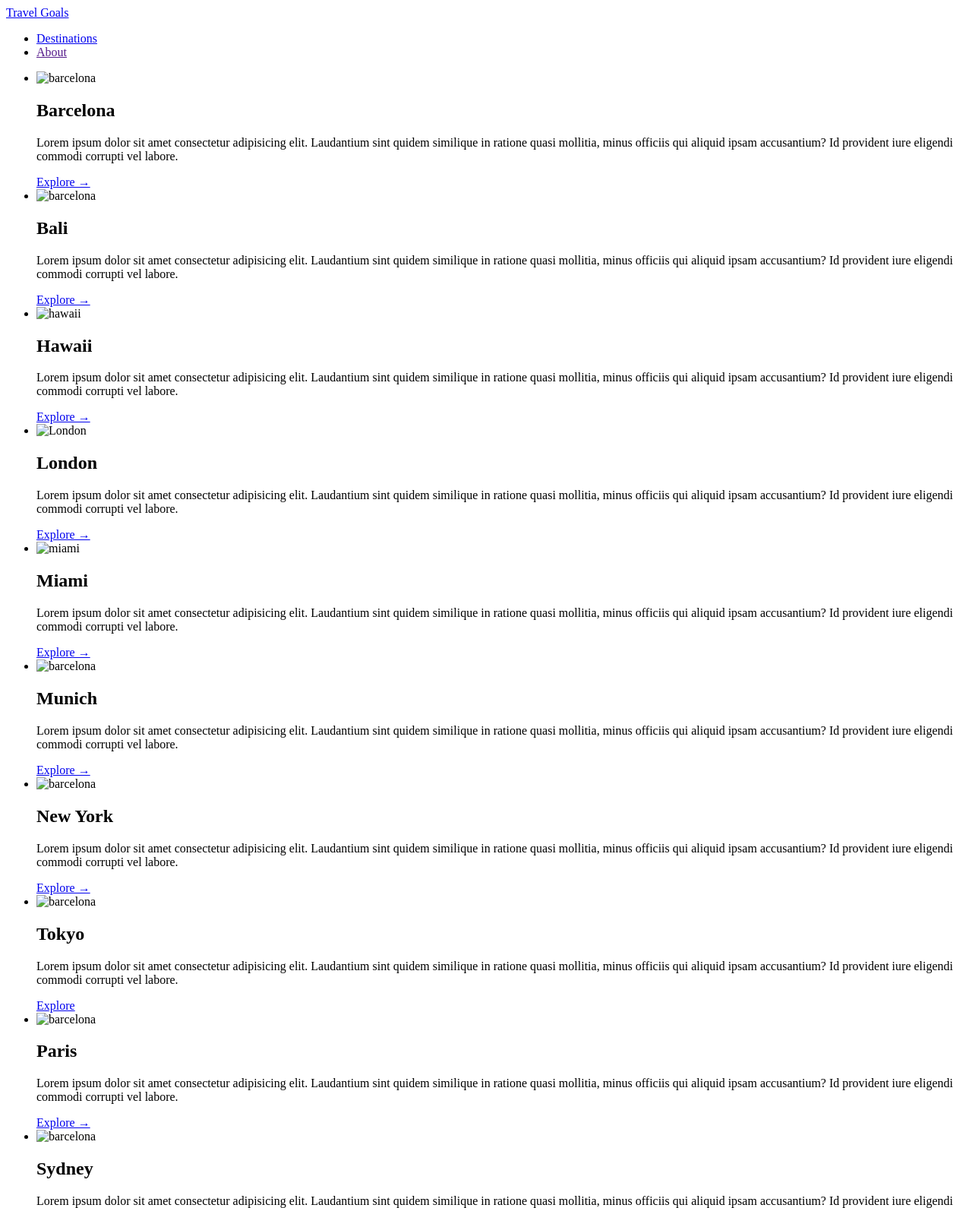
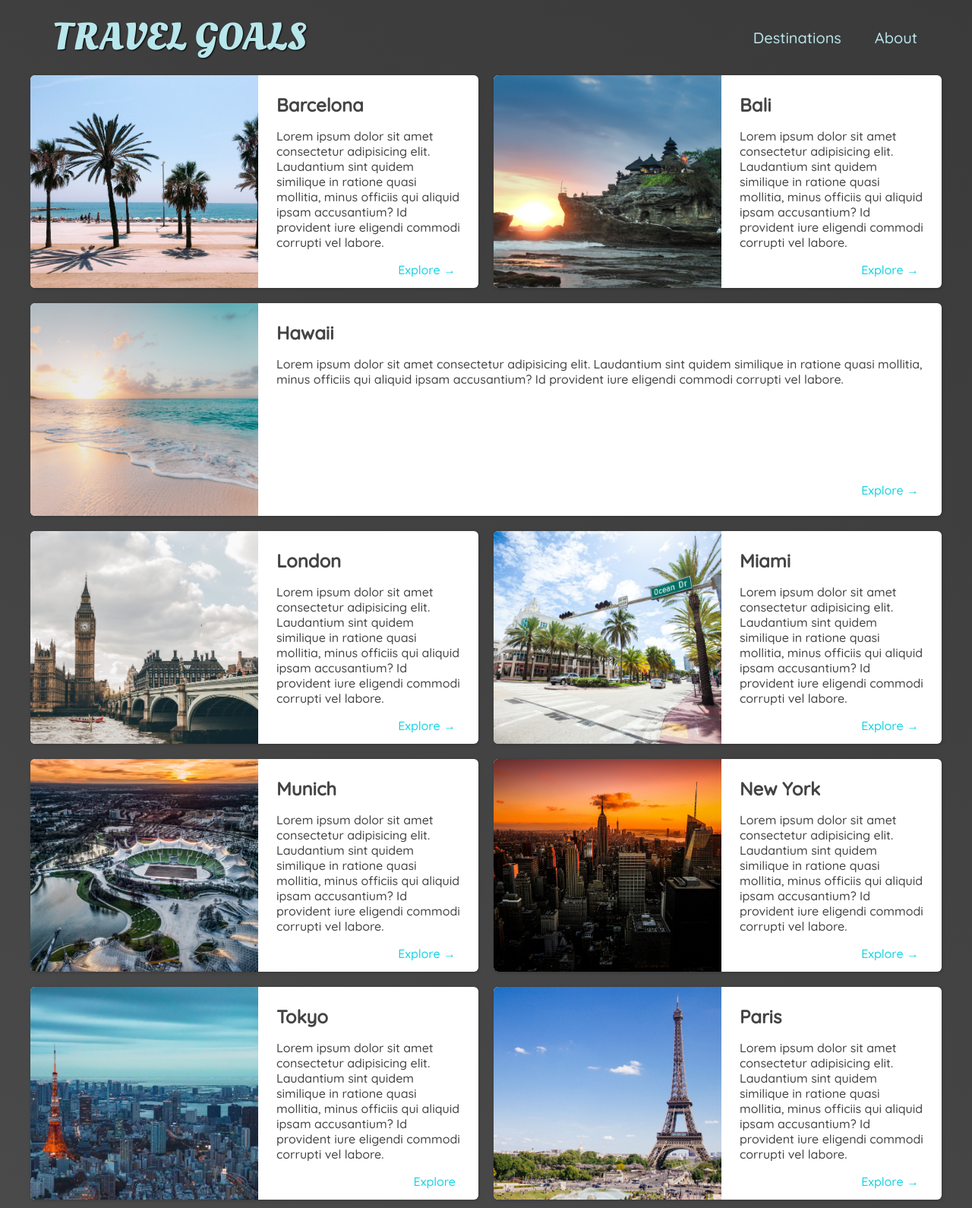
Before and after one commit to Ananya-Mittakola/travel-site, a plain HTML site: page places.html in a window 1280 px wide. Shown: the top 1590 px of the page at 76% size. Drawn offline with Linux system fonts and the light colour scheme; the site is published under a folder, as on GitHub Pages, so addresses that start at the root find nothing.

Commit message:
main adding relative paths

```diff
--- a/index.html
+++ b/index.html
@@ -2,8 +2,8 @@
 <html lang="en">
   <head>
     <meta charset="UTF-8" />
-    <link rel="stylesheet" href="/shared.css" />
-    <link rel="stylesheet" href="/styles.css" />
+    <link rel="stylesheet" href="./shared.css" />
+    <link rel="stylesheet" href="./styles.css" />
     <link
       href="https://fonts.googleapis.com/css2?family=Raleway:wght@700&family=Oleo+Script:wght@700&family=Quicksand:wght@300;500&display=swap"
       rel="stylesheet"
@@ -13,11 +13,11 @@
   <body>
     <header>
       <div id="logo">
-        <a href="/index.html">Travel Goals</a>
+        <a href="./index.html">Travel Goals</a>
       </div>
       <nav>
         <ul>
-          <li><a href="/places.html">Destinations</a></li>
+          <li><a href="./places.html">Destinations</a></li>
           <li><a href="">About</a></li>
         </ul>
       </nav>
@@ -27,22 +27,22 @@
         <div id="hero-content">
           <h1>Ananya's Travel Page</h1>
           <p>Let's explore the world together</p>
-          <a href="/places.html">Discover Places</a>
+          <a href="./places.html">Discover Places</a>
         </div>
       </section>
       <section id="highlights">
         <h2>Highlights</h2>
         <ul id="destinations">
           <li class="destination">
-            <img src="/images/places/miami.jpg" alt="Miami" />
+            <img src="./images/places/miami.jpg" alt="Miami" />
             <p>Miami <strong>USA</strong></p>
           </li>
           <li class="destination">
-            <img src="/images//places/munich.jpg" alt="Munich" />
+            <img src="./images//places/munich.jpg" alt="Munich" />
             <p>Munich <strong>Germany</strong></p>
           </li>
           <li class="destination">
-            <img src="/images//places/barcelona.jpg" alt="Barcelona" />
+            <img src="./images//places/barcelona.jpg" alt="Barcelona" />
             <p>Barcelona <strong>Spain</strong></p>
           </li>
         </ul>
@@ -53,12 +53,13 @@
       <ul>
         <li>
           <a href="">
-              <img src="/images/icons/insta.png" alt="insta" />
+            <img src="./images/icons/insta.png" alt="insta" />
           </a>
         </li>
         <li>
           <a href="">
-              <img src="/images//icons/facebook.png" alt="facebook"/></a>
+            <img src="./images//icons/facebook.png" alt="facebook"
+          /></a>
         </li>
       </ul>
     </footer>
--- a/places.html
+++ b/places.html
@@ -2,8 +2,8 @@
 <html lang="en">
   <head>
     <meta charset="UTF-8" />
-    <link rel="stylesheet" href="/shared.css" />
-    <link rel="stylesheet" href="/places.css" />
+    <link rel="stylesheet" href="./shared.css" />
+    <link rel="stylesheet" href="./places.css" />
     <link
       href="https://fonts.googleapis.com/css2?family=Raleway:wght@700&family=Oleo+Script:wght@700&family=Quicksand:wght@300;500&display=swap"
       rel="stylesheet"
@@ -13,11 +13,11 @@
   <body>
     <header>
       <div id="logo">
-        <a href="/index.html">Travel Goals</a>
+        <a href="./index.html">Travel Goals</a>
       </div>
       <nav>
         <ul>
-          <li><a href="/places.html">Destinations</a></li>
+          <li><a href="./places.html">Destinations</a></li>
           <li><a href="">About</a></li>
         </ul>
       </nav>
@@ -26,7 +26,7 @@
         <ul>
             <li>
 
-                    <img src="/images/places/barcelona.jpg" alt="barcelona">
+                    <img src="./images/places/barcelona.jpg" alt="barcelona">
 
                 <div class="item-content">
                     <div>
@@ -46,7 +46,7 @@
             </li>
 
             <li>
-                <img src="/images/places/bali.jpg" alt="barcelona">
+                <img src="./images/places/bali.jpg" alt="barcelona">
                 <div class="item-content">
                     <div>
                         <h2>Bali</h2>
@@ -65,7 +65,7 @@
             </li>
 
             <li>
-                <img src="/images/places/hawaii.jpg" alt="hawaii">
+                <img src="./images/places/hawaii.jpg" alt="hawaii">
                 <div class="item-content">
                     <div>
                         <h2>Hawaii</h2>
@@ -84,7 +84,7 @@
             </li>
 
             <li>
-                <img src="/images/places/london.jpg" alt="London">
+                <img src="./images/places/london.jpg" alt="London">
                 <div class="item-content">
                     <div>
                         <h2>London</h2>
@@ -103,7 +103,7 @@
             </li>
 
             <li>
-                <img src="/images/places/miami.jpg" alt="miami">
+                <img src="./images/places/miami.jpg" alt="miami">
                 <div class="item-content">
                     <div>
                         <h2>Miami</h2>
@@ -122,7 +122,7 @@
             </li>
 
             <li>
-                <img src="/images/places/munich.jpg" alt="barcelona">
+                <img src="./images/places/munich.jpg" alt="barcelona">
                 <div class="item-content">
                     <div>
                         <h2>Munich</h2>
@@ -141,7 +141,7 @@
             </li>
 
             <li>
-                <img src="/images/places/new-york-city.jpg" alt="barcelona">
+                <img src="./images/places/new-york-city.jpg" alt="barcelona">
                 <div class="item-content">
                     <div>
                         <h2>New York</h2>
@@ -160,7 +160,7 @@
             </li>
 
             <li>
-                <img src="/images/places/tokyo.jpg" alt="barcelona">
+                <img src="./images/places/tokyo.jpg" alt="barcelona">
                 <div class="item-content">
                     <div>
                         <h2>Tokyo</h2>
@@ -179,7 +179,7 @@
             </li>
 
             <li>
-                <img src="/images/places/paris.jpg" alt="barcelona">
+                <img src="./images/places/paris.jpg" alt="barcelona">
                 <div class="item-content">
                     <div>
                         <h2>Paris</h2>
@@ -198,7 +198,7 @@
             </li>
 
             <li>
-                <img src="/images/places/sydney.jpg" alt="barcelona">
+                <img src="./images/places/sydney.jpg" alt="barcelona">
                 <div class="item-content">
                     <div>
                         <h2>Sydney</h2>
@@ -223,12 +223,12 @@
         <ul>
            <li>
              <a href="">
-                <img src="/images/icons/insta.png" alt="insta" />
+                <img src="./images/icons/insta.png" alt="insta" />
               </a>
            </li>
            <li>
             <a href="">
-                <img src="/images//icons/facebook.png" alt="facebook"/></a>
+                <img src="./images//icons/facebook.png" alt="facebook"/></a>
            </li>
         </ul>
       </footer>
```
Lines whose indentation alone changed are shown as unchanged.
